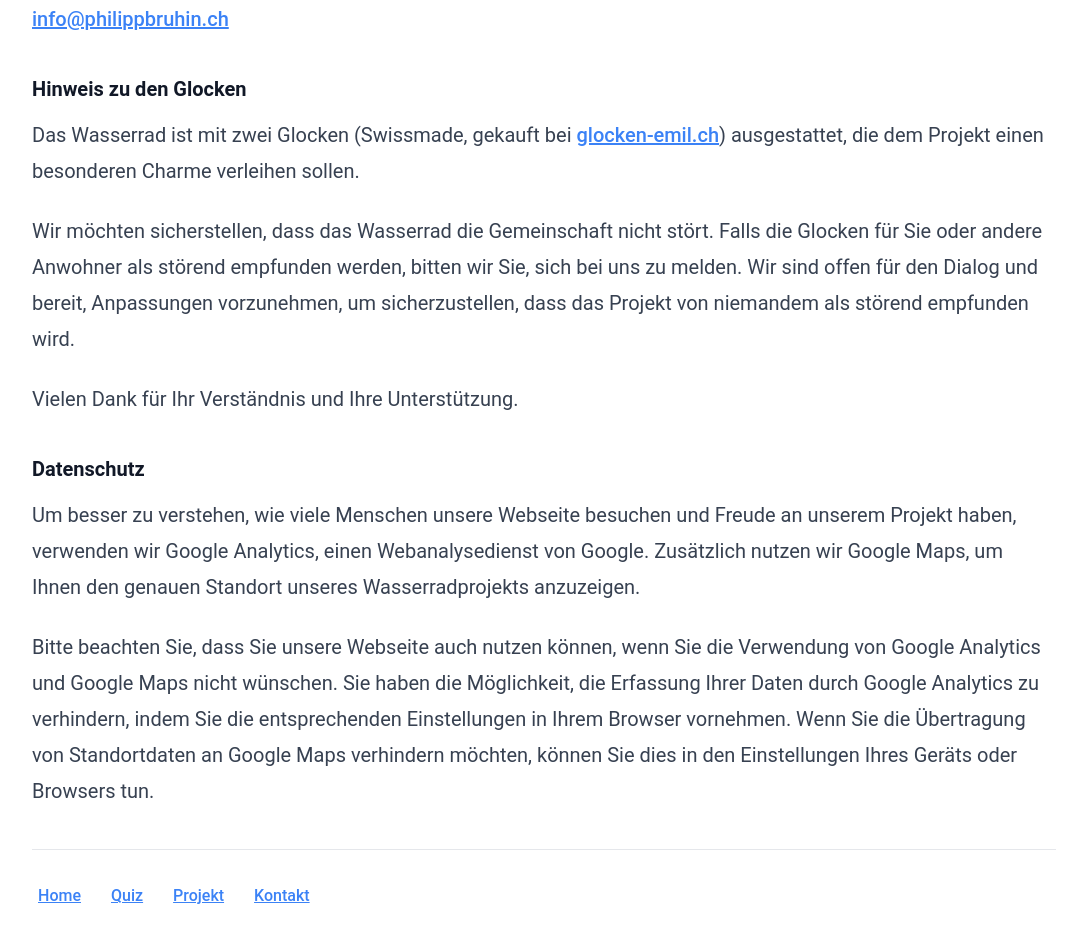
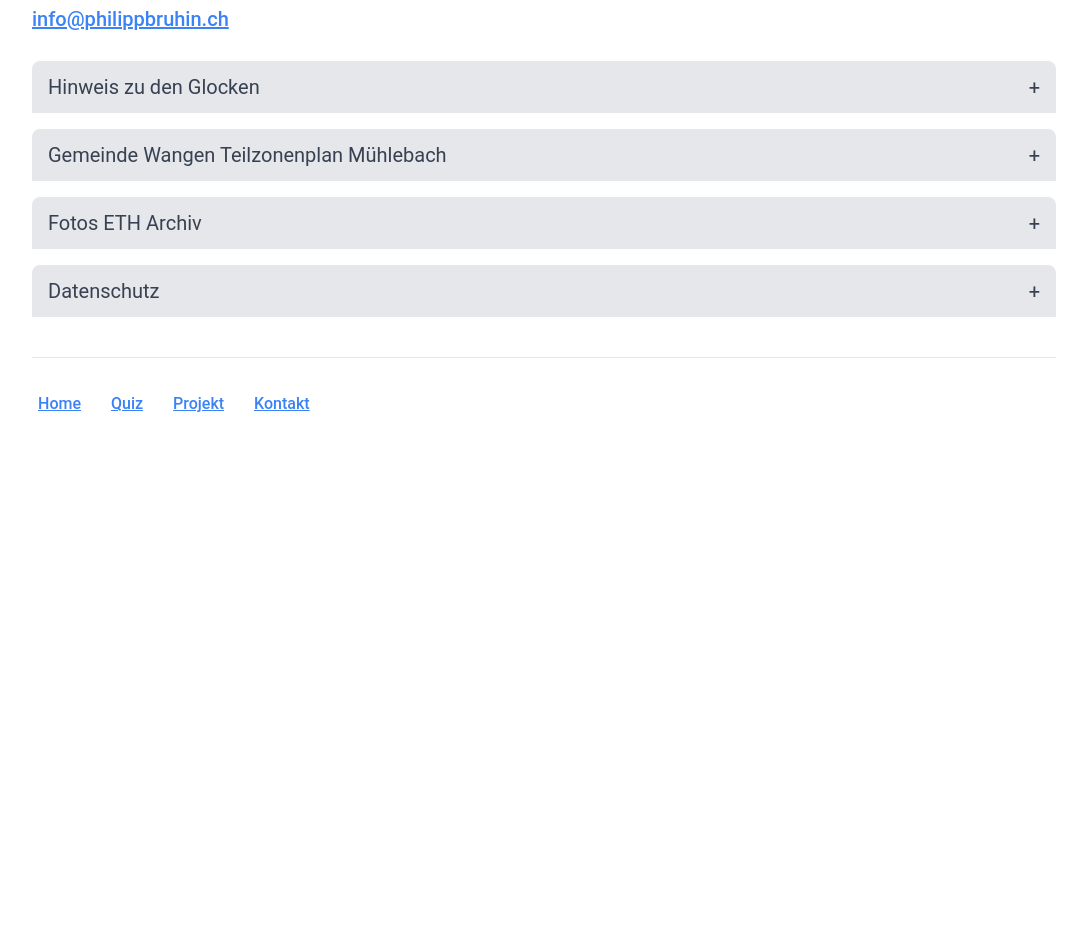
Before and after one commit to philippbruhin/wasserrad, a React (Vite) app: page /wasserrad/contact in a window 1280 px wide. Shown: the part 400-1342 px from the top of the page, without its empty margins (96-1183 px from the left). After the commit the page ends 850 px from the top, so only its background shows below. Built offline with nearby package versions, Linux system fonts and the light colour scheme.

Commit message:
add additional description

```diff
--- a/src/components/Quiz/Quiz.tsx
+++ b/src/components/Quiz/Quiz.tsx
@@ -145,7 +145,7 @@ function Quiz() {
           <ul className="list-none !pl-0">
             {questions.options.map((option, index) => (
               <li
-                className="bg-gray-200 !px-4 !py-2 !my-4 cursor-pointer hover:bg-gray-300 rounded-lg shadow-sm"
+                className="bg-gray-200 !px-4 !py-2 !my-4 cursor-pointer hover:bg-gray-300 rounded-lg"
                 key={index}
                 ref={questionRefs[index]}
                 onClick={(e) => {
--- a/src/pages/About.tsx
+++ b/src/pages/About.tsx
@@ -31,12 +31,29 @@ export default function About() {
       <hr />
       <p>
         Vielen Dank für Ihr Interesse am Wasserradprojekt im Mühlebach, einem
-        besonderen Gemeinschaftsprojekt zwischen technisch interessierten Eltern
-        und ihren Kindern. Ziel dieses Projektes ist es, handwerkliche
-        Fähigkeiten zu fördern und gemeinsam verschiedene Bereiche wie
-        Konstruktion, Physik, Holz- und Metallbau, 3D-Druck, Programmierung und
-        Elektrotechnik zu erkunden und zu erlernen.
+        besonderen Gemeinschaftsprojekt zwischen einem technisch interessierten
+        Vater und seinem Sohn. Dieses Projekt war nicht nur eine Gelegenheit,
+        technische Fähigkeiten wie Konstruktion, Holzbearbeitung, 3D-Druck,
+        Programmierung und Elektrotechnik zu erlernen, sondern auch eine
+        wertvolle Zeit, in welcher man gemeinsam experimentieren, lernen und
+        lachen konnte.
       </p>
+      <p>
+        Wir möchten betonen, dass neben dem technischen Aspekt dieses Projekts
+        auch die Freude und der Stolz, etwas mit unseren eigenen Händen zu
+        erschaffen, von unschätzbarem Wert waren. In einer Zeit, in der oft
+        wenig Beachtung auf Handwerk und Technik gelegt wird, war es für uns
+        eine Bereicherung, diese Fähigkeiten zu nutzen und ein funktionierendes
+        Wasserrad zu bauen.
+      </p>
+      <p>
+        Wir empfehlen allen, die ähnliche Interessen teilen, sich von unserem
+        Projekt inspirieren zu lassen und es uns gleichzutun. Denn das
+        gemeinsame Erleben und Erschaffen von Technik und Handwerk schafft nicht
+        nur funktionale Ergebnisse, sondern auch wertvolle Erinnerungen und
+        Fähigkeiten für die Zukunft.
+      </p>
+      <h3>Integrierter Sensor zur Drehzahlmessung</h3>
       <p>
         Die folgende Grafik zeigt die Drehgeschwindigkeit des Wasserrads der
         letzten 7 Tage. Der integrierte Sensor speichert die Daten und sendet
--- a/src/pages/Contact.tsx
+++ b/src/pages/Contact.tsx
@@ -1,9 +1,19 @@
+import { useState } from "react";
+
 export default function Contact() {
+  const [isClocksOpen, setIsClocksOpen] = useState(false);
+  const [isMunicipalInfoOpen, setIsMunicipalInfoOpen] = useState(false);
+  const [isEthPicsOpen, setIsEthPicsOpen] = useState(false);
+  const [isPrivacyOpen, setIsPrivacyOpen] = useState(false);
+
   return (
     <div className="prose max-w-none sm:prose-sm  md:prose-md lg:prose-lg xl:prose-xl">
       <h1>Kontakt und Impressum</h1>
       <hr />
-      <p>Wenden Sie sich bei Fragen, Anmerkungen, Lob oder Kritik gerne an folgende Adresse.</p>
+      <p>
+        Wenden Sie sich bei Fragen, Anmerkungen, Lob oder Kritik gerne an
+        folgende Adresse.
+      </p>
       <p>
         Philipp Bruhin
         <br />
@@ -13,8 +23,16 @@ export default function Contact() {
       <p>
         <a href="mailto:info%40philippbruhin.ch">info@philippbruhin.ch</a>
       </p>
-
-      <h4>Hinweis zu den Glocken</h4>
+      <div className="w-full mx-auto">
+        <button
+          className="w-full py-2 px-4 text-left rounded-t-lg flex justify-between items-center bg-gray-200 hover:bg-gray-300"
+          onClick={() => setIsClocksOpen(!isClocksOpen)}
+        >
+          Hinweis zu den Glocken
+          <span>{isClocksOpen ? "-" : "+"}</span>
+        </button>
+        {isClocksOpen && (
+          <div className="border px-4 rounded-b-lg">
             <p>
               Das Wasserrad ist mit zwei Glocken (Swissmade, gekauft bei{" "}
               <a href="https://www.glocken-emil.ch/" target="_blank">
@@ -24,29 +42,108 @@ export default function Contact() {
               sollen.
             </p>
             <p>
-        Wir möchten sicherstellen, dass das Wasserrad die Gemeinschaft nicht
-        stört. Falls die Glocken für Sie oder andere Anwohner als störend
-        empfunden werden, bitten wir Sie, sich bei uns zu melden. Wir sind offen
-        für den Dialog und bereit, Anpassungen vorzunehmen, um sicherzustellen,
-        dass das Projekt von niemandem als störend empfunden wird.
+              Wir möchten sicherstellen, dass das Wasserrad die Gemeinschaft
+              nicht stört. Falls die Glocken für Sie oder andere Anwohner als
+              störend empfunden werden, bitten wir Sie, sich bei uns zu melden.
+              Wir sind offen für den Dialog und bereit, Anpassungen vorzunehmen,
+              um sicherzustellen, dass das Projekt von niemandem als störend
+              empfunden wird.
             </p>
             <p>Vielen Dank für Ihr Verständnis und Ihre Unterstützung.</p>
-      <h4>Datenschutz</h4>
+          </div>
+        )}
+
+        <button
+          className="w-full py-2 px-4 mt-4 text-left rounded-t-lg flex justify-between items-center bg-gray-200 hover:bg-gray-300"
+          onClick={() => setIsMunicipalInfoOpen(!isMunicipalInfoOpen)}
+        >
+          Gemeinde Wangen Teilzonenplan Mühlebach
+          <span>{isMunicipalInfoOpen ? "-" : "+"}</span>
+        </button>
+        {isMunicipalInfoOpen && (
+          <div className="border px-4 rounded-b-lg">
             <p>
-        Um besser zu verstehen, wie viele Menschen unsere Webseite besuchen und
-        Freude an unserem Projekt haben, verwenden wir Google Analytics, einen
-        Webanalysedienst von Google. Zusätzlich nutzen wir Google Maps, um Ihnen
-        den genauen Standort unseres Wasserradprojekts anzuzeigen.
+              Für politisch Interessierte bietet die Gemeinde Wangen
+              Informationen zum Teilzonenplan Mühlebach, der die Zukunft des
+              Mühlebachkanals betrifft.
             </p>
             <p>
-        Bitte beachten Sie, dass Sie unsere Webseite auch nutzen können, wenn
-        Sie die Verwendung von Google Analytics und Google Maps nicht wünschen.
-        Sie haben die Möglichkeit, die Erfassung Ihrer Daten durch Google
-        Analytics zu verhindern, indem Sie die entsprechenden Einstellungen in
-        Ihrem Browser vornehmen. Wenn Sie die Übertragung von Standortdaten an
-        Google Maps verhindern möchten, können Sie dies in den Einstellungen
-        Ihres Geräts oder Browsers tun.
+              Derzeit prüft die Gemeinde zwei Optionen: die Sanierung zur
+              Aufrechterhaltung des Kraftwerksbetriebs bis mindestens 2040 und
+              die Möglichkeit der Kanalaufhebung. Ein endgültiger Beschluss
+              steht noch aus. Ausserdem ist ein Strassenbauprojekt an der
+              Mühlestrasse geplant, das mit dem Mühlebachkanal inhaltlich und
+              räumlich verbunden ist und daher gemeinsam koordiniert werden
+              muss.
             </p>
+            <p>
+              Quelle:{" "}
+              <a
+                href="./contact/TZP_Aufhebung_Gewaesserraum_Muehlebachkanal_20200918.pdf"
+                target="_blank"
+                rel="noopener noreferrer"
+              >
+                Teilzonenplan Aufhebung Gewässerraum Mühlebachkanal (PDF)
+              </a>
+            </p>
+          </div>
+        )}
+
+        <button
+          className="w-full py-2 px-4 mt-4 text-left rounded-t-lg flex justify-between items-center bg-gray-200 hover:bg-gray-300"
+          onClick={() => setIsEthPicsOpen(!isEthPicsOpen)}
+        >
+          Fotos ETH Archiv
+          <span>{isEthPicsOpen ? "-" : "+"}</span>
+        </button>
+        {isEthPicsOpen && (
+          <div className="border px-4 rounded-b-lg">
+            <p>
+              Nostalgiker können im Bildarchiv E-Pics der ETH Zürich historische
+              Aufnahmen von Siebnen, einschliesslich des Kraftwerks und der
+              Baumwollspinnerei Honegger (Alte Fabrik), entdecken. Besuchen Sie den folgenden
+              Link, um mehr zu erfahren:
+            </p>
+            <p>
+              <a
+                href="https://ba.e-pics.ethz.ch/main/galleryview/qsr=Siebnen"
+                target="_blank"
+                rel="noopener noreferrer"
+              >
+                Bildarchiv e-pics der ETH-Bibliothek
+              </a>
+            </p>
+          </div>
+        )}
+
+        <button
+          className="w-full py-2 px-4 mt-4 text-left rounded-t-lg flex justify-between items-center bg-gray-200 hover:bg-gray-300"
+          onClick={() => setIsPrivacyOpen(!isPrivacyOpen)}
+        >
+          Datenschutz
+          <span>{isPrivacyOpen ? "-" : "+"}</span>
+        </button>
+        {isPrivacyOpen && (
+          <div className="border px-4 rounded-b-lg">
+            <p>
+              Um besser zu verstehen, wie viele Menschen unsere Webseite
+              besuchen und Freude an unserem Projekt haben, verwenden wir Google
+              Analytics, einen Webanalysedienst von Google. Zusätzlich nutzen
+              wir Google Maps, um Ihnen den genauen Standort unseres
+              Wasserradprojekts anzuzeigen.
+            </p>
+            <p>
+              Bitte beachten Sie, dass Sie unsere Webseite auch nutzen können,
+              wenn Sie die Verwendung von Google Analytics und Google Maps nicht
+              wünschen. Sie haben die Möglichkeit, die Erfassung Ihrer Daten
+              durch Google Analytics zu verhindern, indem Sie die entsprechenden
+              Einstellungen in Ihrem Browser vornehmen. Wenn Sie die Übertragung
+              von Standortdaten an Google Maps verhindern möchten, können Sie
+              dies in den Einstellungen Ihres Geräts oder Browsers tun.
+            </p>
+          </div>
+        )}
+      </div>
     </div>
   );
 }
```
Also changed, not shown: 1 other file (tests, documents, lock files or other folders). Lines whose indentation alone changed are shown as unchanged.
